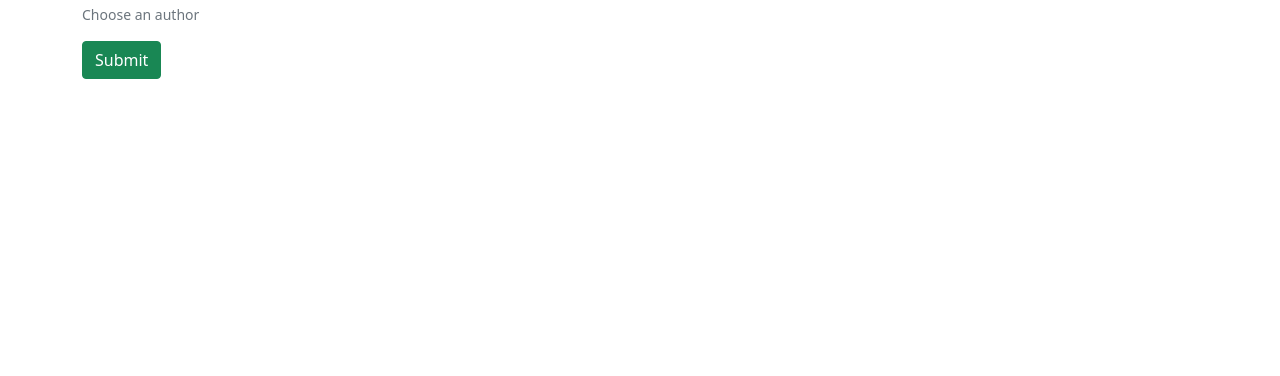
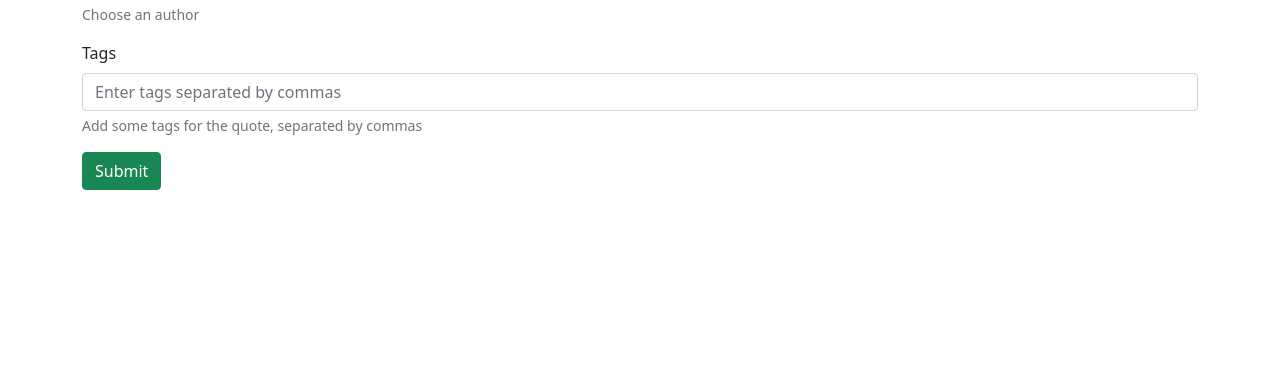
Before and after one commit to m1hanch/Django_Quotential, a Django app: page /add_quote/ in a window 1280 px wide. Shown: the part 301-677 px from the top of the page. Run offline with Django 4.2, Linux system fonts and the light colour scheme; the visitor is signed in with stand-in values (Sample User, id 1); data that the repository does not hold is empty.

Commit message:
tags added
Added tags to the quotes and added saving of quote to mongodb

```diff
--- a/hw10/quotes/forms.py
+++ b/hw10/quotes/forms.py
@@ -28,13 +28,11 @@ class TagForm(ModelForm):
 
 class QuoteForm(ModelForm):
     quote = TextInput()
-
+    tags = CharField(widget=TextInput(), required=False)
     class Meta:
         model = Quote
         fields = ['quote', 'tags', 'author']
 
     def __init__(self, *args, **kwargs):
         super(QuoteForm, self).__init__(*args, **kwargs)
-        self.fields['tags'].widget = CheckboxSelectMultiple()
-        self.fields['tags'].required = False
         self.fields['author'].widget = Select()
--- a/hw10/quotes/templates/quotes/add_quote.html
+++ b/hw10/quotes/templates/quotes/add_quote.html
@@ -18,6 +18,11 @@
         </select>
         <div id="quoteAuthorHelp" class="form-text">Choose an author</div>
     </div>
+    <div class="mb-3">
+        <label for="inputTags" class="form-label">Tags</label>
+        <input type="text" class="form-control" id="inputTags" name="tags" placeholder="Enter tags separated by commas">
+        <div id="tagsHelp" class="form-text">Add some tags for the quote, separated by commas</div>
+    </div>
     <button type="submit" class="btn btn-success">Submit</button>
 </form>
 
--- a/hw10/quotes/views.py
+++ b/hw10/quotes/views.py
@@ -33,7 +33,14 @@ def add_quote(request):
     if request.method == 'POST':
         form = QuoteForm(request.POST, instance=Quote())
         if form.is_valid():
-            form.save()
+            quote = form.save(commit=False)
+            quote.save()
+            tag_names = form.cleaned_data['tags'].split(',')
+            for name in tag_names:
+                tag, created = Tag.objects.get_or_create(name=name.strip())
+                quote.tags.add(tag)
+            Quotes(quote=form.cleaned_data['quote'], tags=form.cleaned_data['tags'].split(','),
+                   author=form.cleaned_data['author'].pk).save()
             return redirect(to='quotes:index')
         print(form.errors)
     return render(request, template_name='quotes/add_quote.html', context={'authors': authors})
```
